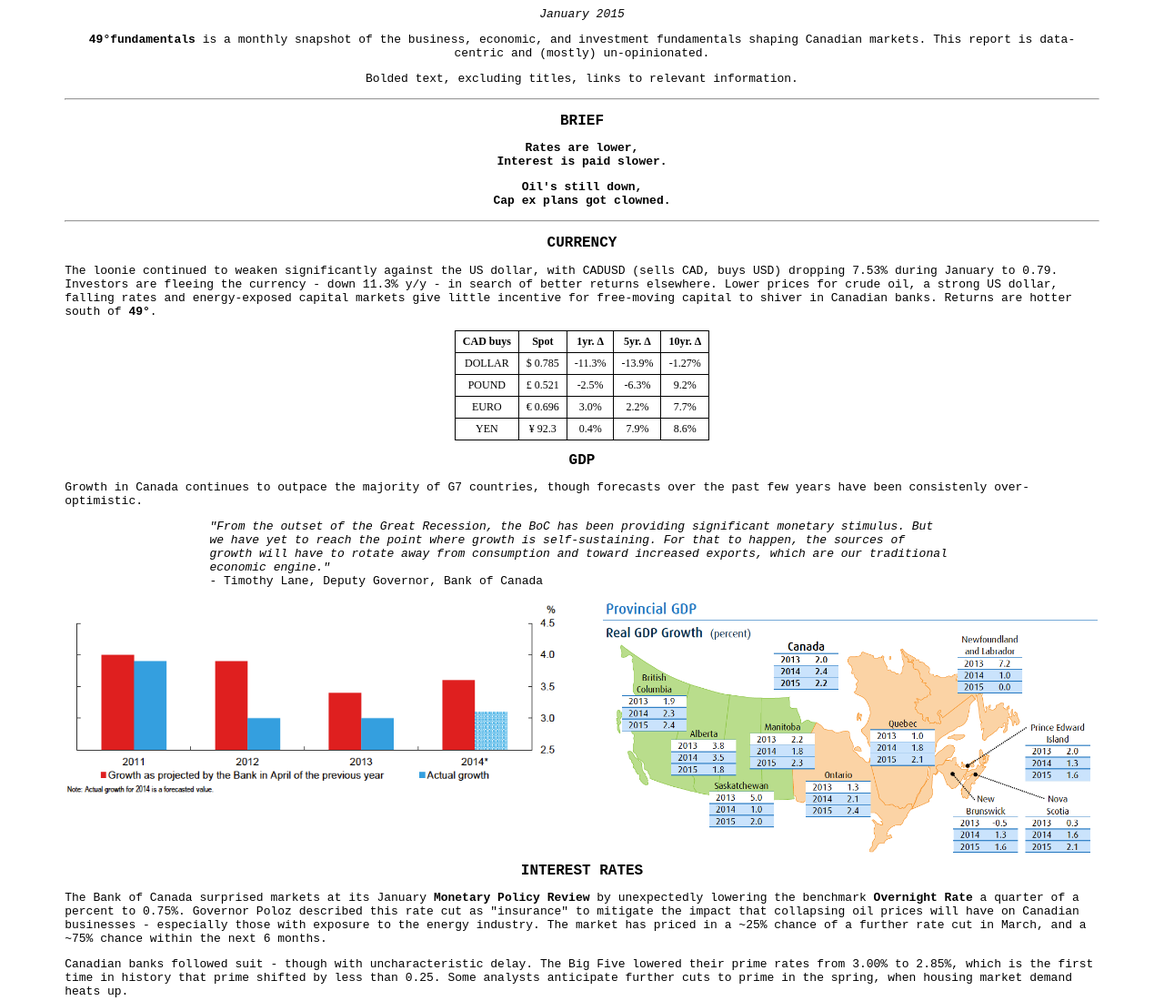
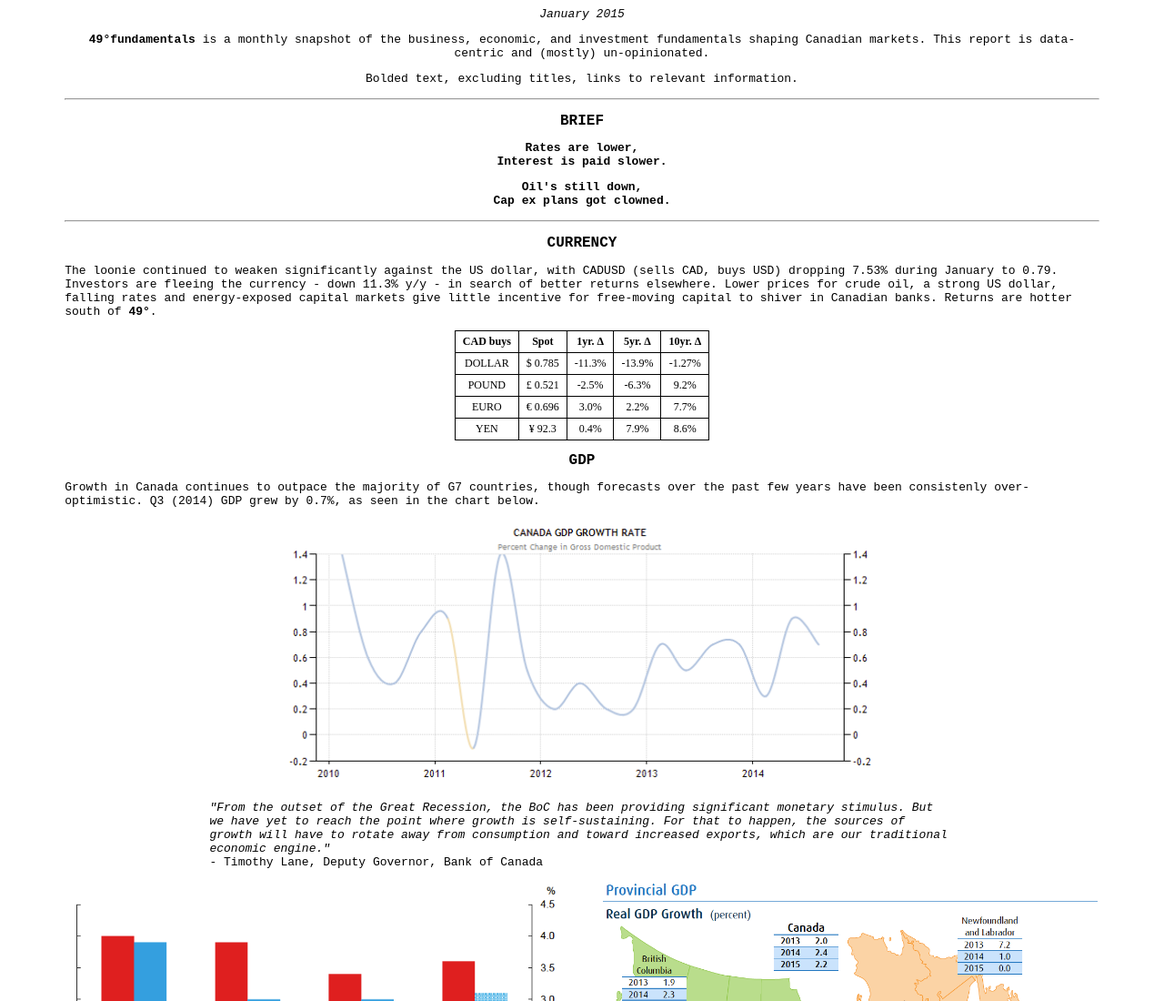
Before and after one commit to 49fundamentals/49, a plain HTML site: page index.html in a window 1280 px wide. Shown: the top 1100 px of the page at 91% size. Drawn offline with Linux system fonts and the light colour scheme.

Commit message:
GDP
Added Q3 datapoint + 5 year chart

```diff
--- a/index.css
+++ b/index.css
@@ -50,6 +50,14 @@ table {
 	padding-left:		8px;
 	padding-right:		8px;
 	text-align:			center;
+}
+
+#gdphistimg {
+	display: 			block;
+	width:				60%;
+	height: 			auto;
+	margin-right: 		auto;
+	margin-left: 		auto;
 }
 
 #gdpquot {
--- a/index.html
+++ b/index.html
@@ -91,8 +91,9 @@
 			<div class="gdp"><h2>GDP</h2>
 				<div id="gdptext">
 					<p>
-						Growth in Canada continues to outpace the majority of G7 countries, though forecasts over the past few years have been consistenly over-optimistic.
+						Growth in Canada continues to outpace the majority of G7 countries, though forecasts over the past few years have been consistenly over-optimistic. Q3 (2014) GDP grew by 0.7%, as seen in the chart below.
 					</p>
+					<img src="49img/2010_2015_GDP.png" id="gdphistimg"/>
 					<p id="gdpquot">
 						<em>"From the outset of the Great Recession, the BoC has been providing significant monetary stimulus. But we have yet to reach the point where growth is self-sustaining. For that to happen, the sources of growth will have to rotate away from consumption and toward increased exports, which are our traditional economic engine."</em>
 <br>						- Timothy Lane, Deputy Governor, Bank of Canada
```
Also changed, not shown: 49img/2010_2015_GDP.png (added).
